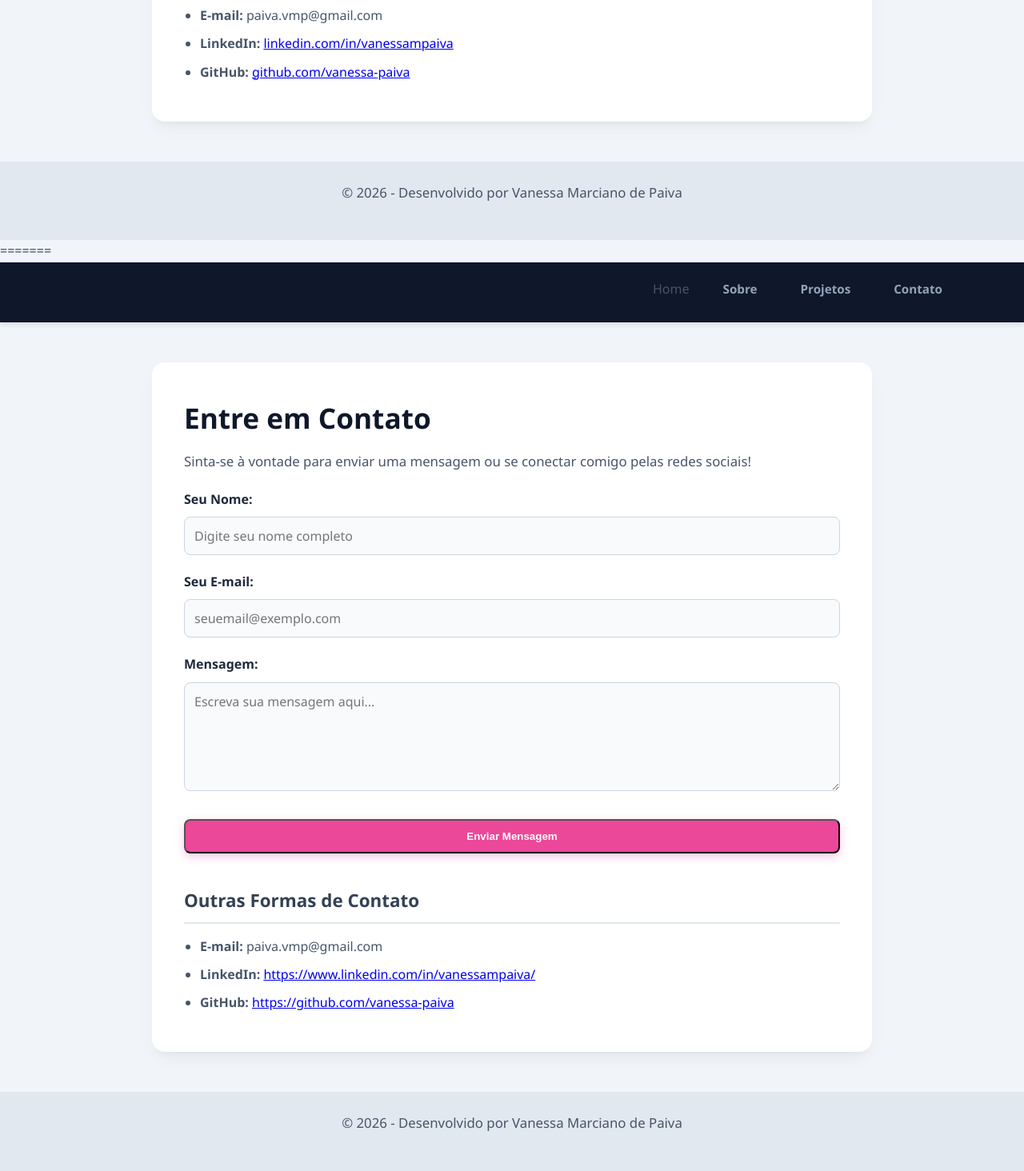
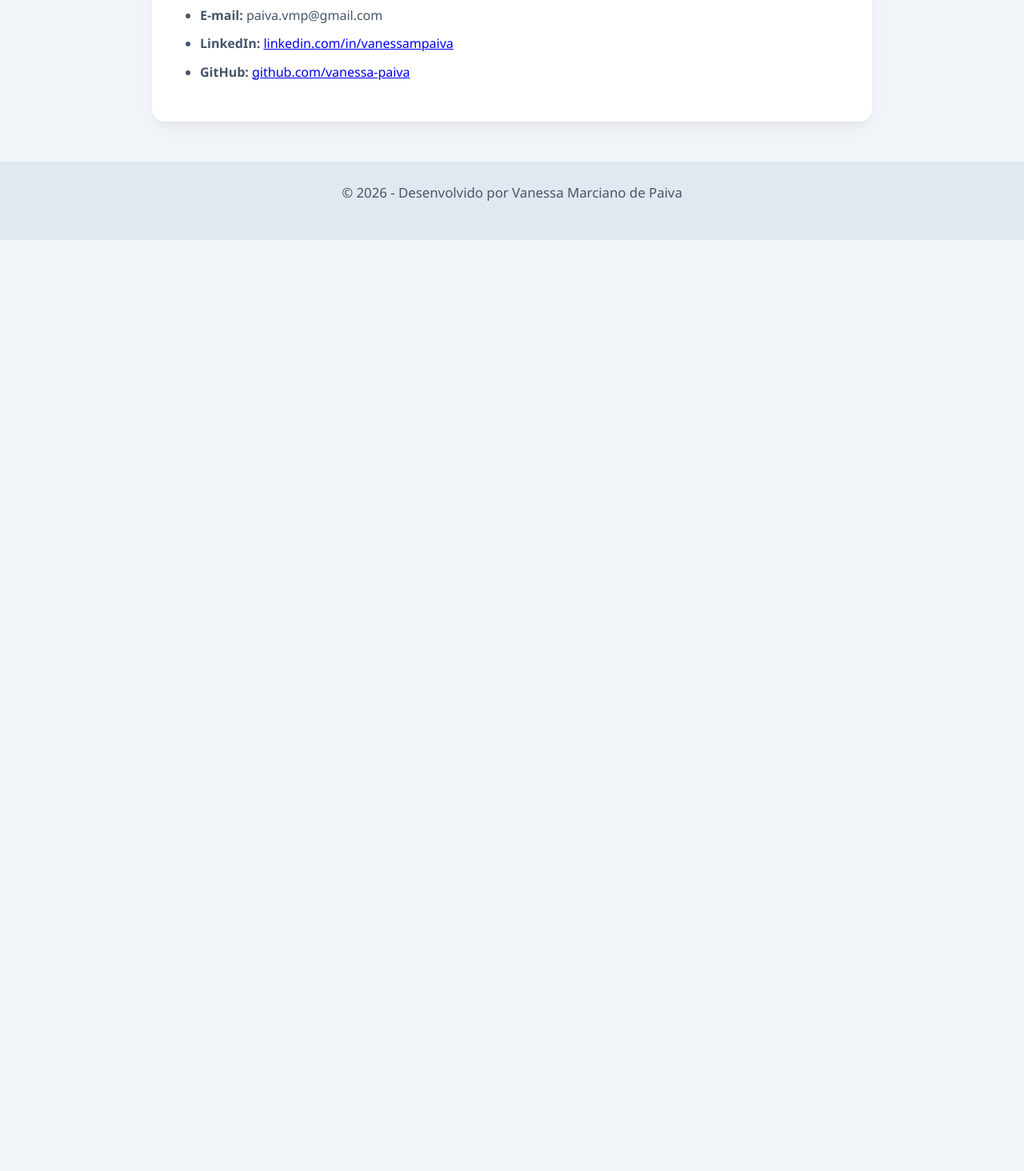
Before and after one commit to vanessa-paiva/Portfolio, a plain HTML site: page contato.html in a window 1280 px wide. Shown: the part 836-2300 px from the top of the page at 80% size. After the commit the page ends 1136 px from the top, so only its background shows below. Drawn offline with Linux system fonts and the light colour scheme.

Commit message:
Update contato.html

```diff
--- a/contato.html
+++ b/contato.html
@@ -59,66 +59,3 @@
     </footer>
 
 </body>
-=======
-<!DOCTYPE html>
-<html lang="pt-BR">
-<head>
-    <meta charset="UTF-8">
-    <meta name="viewport" content="width=device-width, initial-scale=1.0">
-    <title>Contato - Portfólio</title>
-    <link rel="stylesheet" href="style.css">
-</head>
-<body>
-
-    <!-- MENU DE NAVEGAÇÃO -->
-    <header>
-        <nav class="menu">
-            <ul>
-                <li><a href="index.html"></a>Home</li>
-                <li><a href="sobre.html">Sobre</a></li>
-                <li><a href="projetos.html">Projetos</a></li>
-                <li><a href="contato.html">Contato</a></li>
-            </ul>
-        </nav>
-    </header>
-
-    <!-- CONTEÚDO DA PÁGINA DE CONTATO -->
-    <main>
-        <h1>Entre em Contato</h1>
-        <p>Sinta-se à vontade para enviar uma mensagem ou se conectar comigo pelas redes sociais!</p>
-
-        <!-- FORMULÁRIO DE CONTATO -->
-        <form class="formulario-contato">
-            <div class="campo">
-                <label for="nome">Seu Nome:</label>
-                <input type="text" id="nome" name="nome" placeholder="Digite seu nome completo" required>
-            </div>
-
-            <div class="campo">
-                <label for="email">Seu E-mail:</label>
-                <input type="email" id="email" name="email" placeholder="seuemail@exemplo.com" required>
-            </div>
-
-            <div class="campo">
-                <label for="mensagem">Mensagem:</label>
-                <textarea id="mensagem" name="mensagem" rows="5" placeholder="Escreva sua mensagem aqui..." required></textarea>
-            </div>
-
-            <button type="submit" class="btn">Enviar Mensagem</button>
-        </form>
-
-        <h2>Outras Formas de Contato</h2>
-        <ul>
-            <li><strong>E-mail:</strong> paiva.vmp@gmail.com</li>
-            <li><strong>LinkedIn:</strong> <a href="https://www.linkedin.com/in/vanessampaiva/" target="_blank">https://www.linkedin.com/in/vanessampaiva/</a></li>
-            <li><strong>GitHub:</strong> <a href="https://github.com/vanessa-paiva" target="_blank">https://github.com/vanessa-paiva</a></li>
-        </ul>
-    </main>
-
-    <footer>
-        <p>&copy; 2026 - Desenvolvido por Vanessa Marciano de Paiva</p>
-    </footer>
-
-</body>
-
-</html>
```
